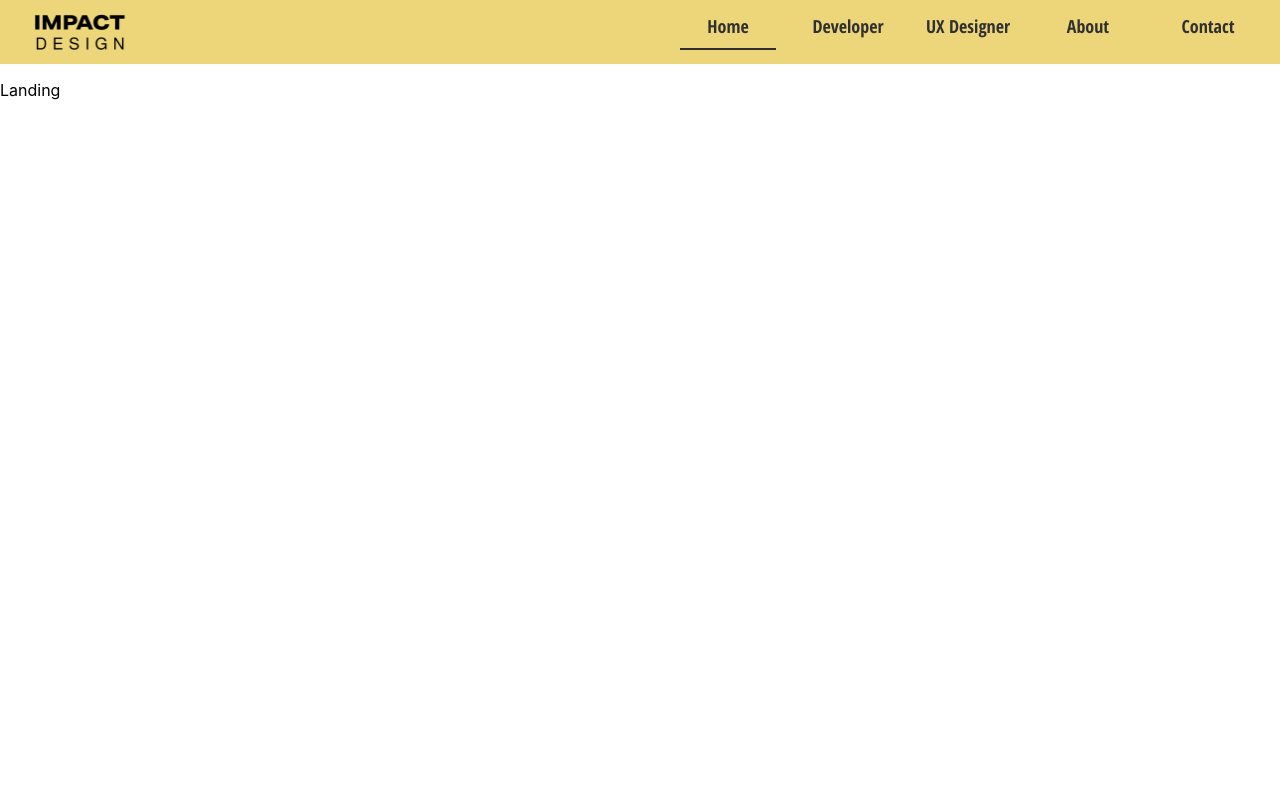
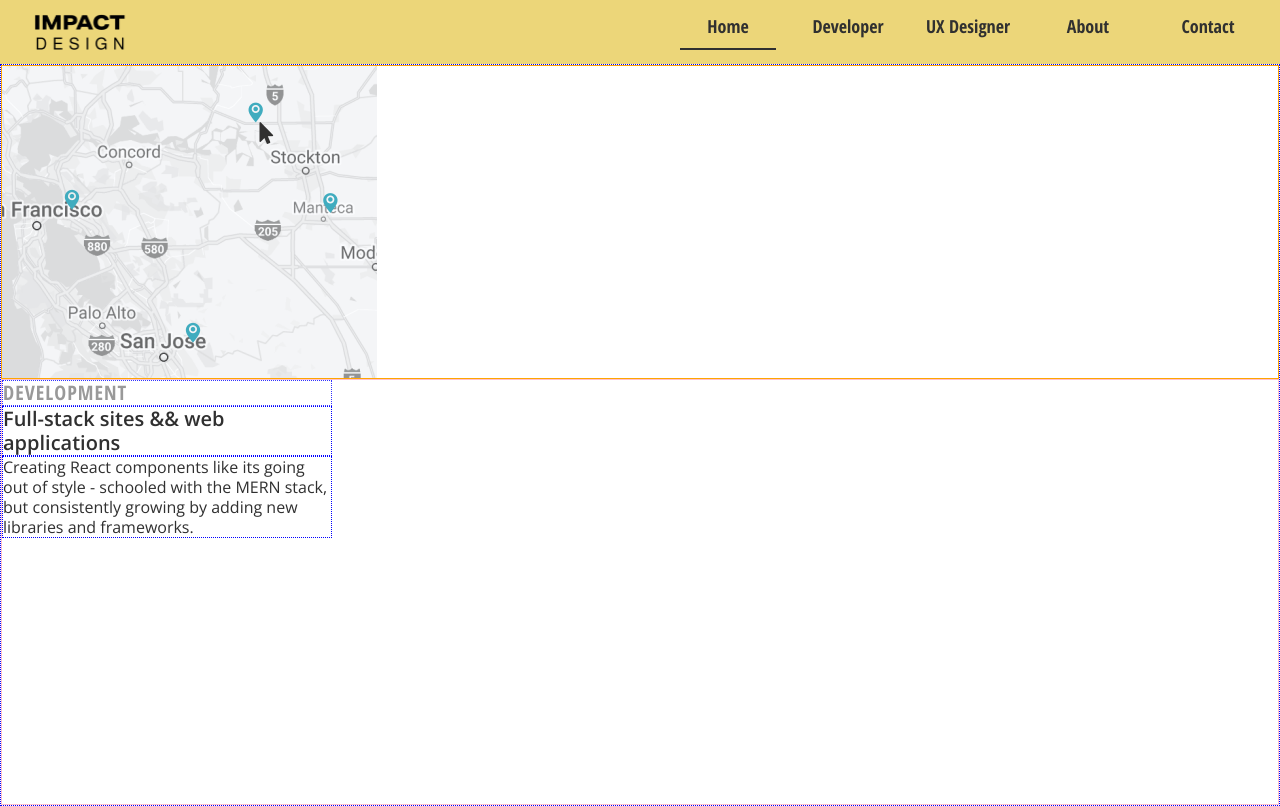
Before and after one commit to recondesigns/self-portfolio, a React (Create React App) app: page / in a window 1280 px wide. Built offline with nearby package versions, Linux system fonts and the light colour scheme.

Commit message:
Updated SliceOne Component
Added content

```diff
--- /dev/null
+++ b/src/components/SliceOne/SliceOne.js
@@ -0,0 +1,77 @@
+import React from 'react'
+import styled from 'styled-components'
+import map from '../../assets/images/map-small.png'
+
+const SliceContainer = styled.div`
+    border: 1px dotted blue;
+
+    & > .display {
+        height: 312px;
+        border: 1px solid orange;
+
+        & > img {
+            width: 375px;
+            height: 312px;
+        }
+    }
+
+    & > .info-div {
+        height: 424px;
+        border: 1px solid pink;
+
+        & > h3 {
+            margin: 0px;
+            width: 328px;
+            font-family: Open Sans Condensed;
+            font-style: normal;
+            font-weight: bold;
+            font-size: 20px;
+            line-height: 24px;
+            letter-spacing: 1px;
+            text-transform: uppercase;
+            color: #808080;
+            opacity: 0.8;
+            border: 1px dotted blue;
+        }
+
+        & > h2 {
+            margin: 0px;
+            width: 328px;
+            font-family: Open Sans;
+            font-style: normal;
+            font-weight: 600;
+            font-size: 20px;
+            line-height: 24px;
+            color: #303030;
+            border: 1px dotted blue;
+        }
+
+        & > p {
+            margin: 0px;
+            width: 328px;
+            font-family: Open Sans;
+            font-style: normal;
+            font-weight: normal;
+            font-size: 16px;
+            line-height: 20px;
+            color: #303030;
+            border: 1px dotted blue;
+        }
+    }
+`
+
+export default function SliceOne() {
+    return (
+        <SliceContainer>
+            <div className={'display'}>
+                <img src={map} alt={'Map screenshot'} />
+            </div>
+
+            <div className={'info-div'}>
+                <h3>{'Development'}</h3>
+                <h2>{'Full-stack sites && web applications'}</h2>
+                <p>{'Creating React components like its going out of style - schooled with the MERN stack, but consistently growing by adding new libraries and frameworks.'}</p>
+            </div>
+        </SliceContainer>
+    )
+}
--- /dev/null
+++ b/src/components/SliceOne/index.js
@@ -0,0 +1 @@
+export { default as SliceOne } from './SliceOne'
--- a/src/pages/Landing.js
+++ b/src/pages/Landing.js
@@ -1,5 +1,7 @@
 import React from 'react'
 import styled from 'styled-components'
+// import { HeroSlice } from '../components/HeroSlice'
+import { SliceOne } from '../components/SliceOne'
 
 const LandingContainer = styled.div`
     /* border: 1px dotted green; */
@@ -8,7 +10,8 @@ const LandingContainer = styled.div`
 export default function Landing() {
     return (
         <LandingContainer>
-            <p>Landing</p>
+            {/* <HeroSlice /> */}
+            <SliceOne />
         </LandingContainer>
     )
 }
```
Also changed, not shown: src/assets/images/map-small.png (added), src/assets/images/map2x.png (added).
